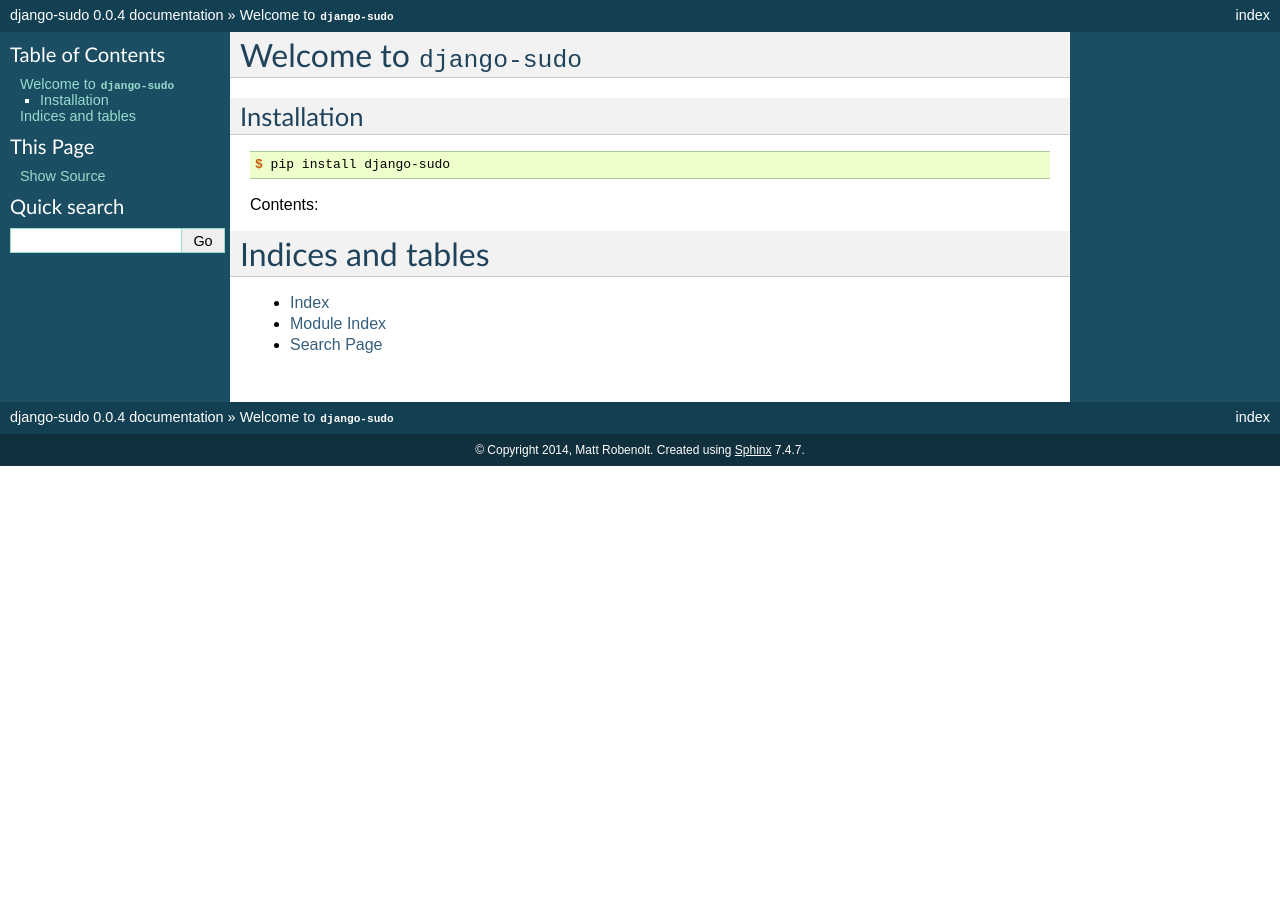
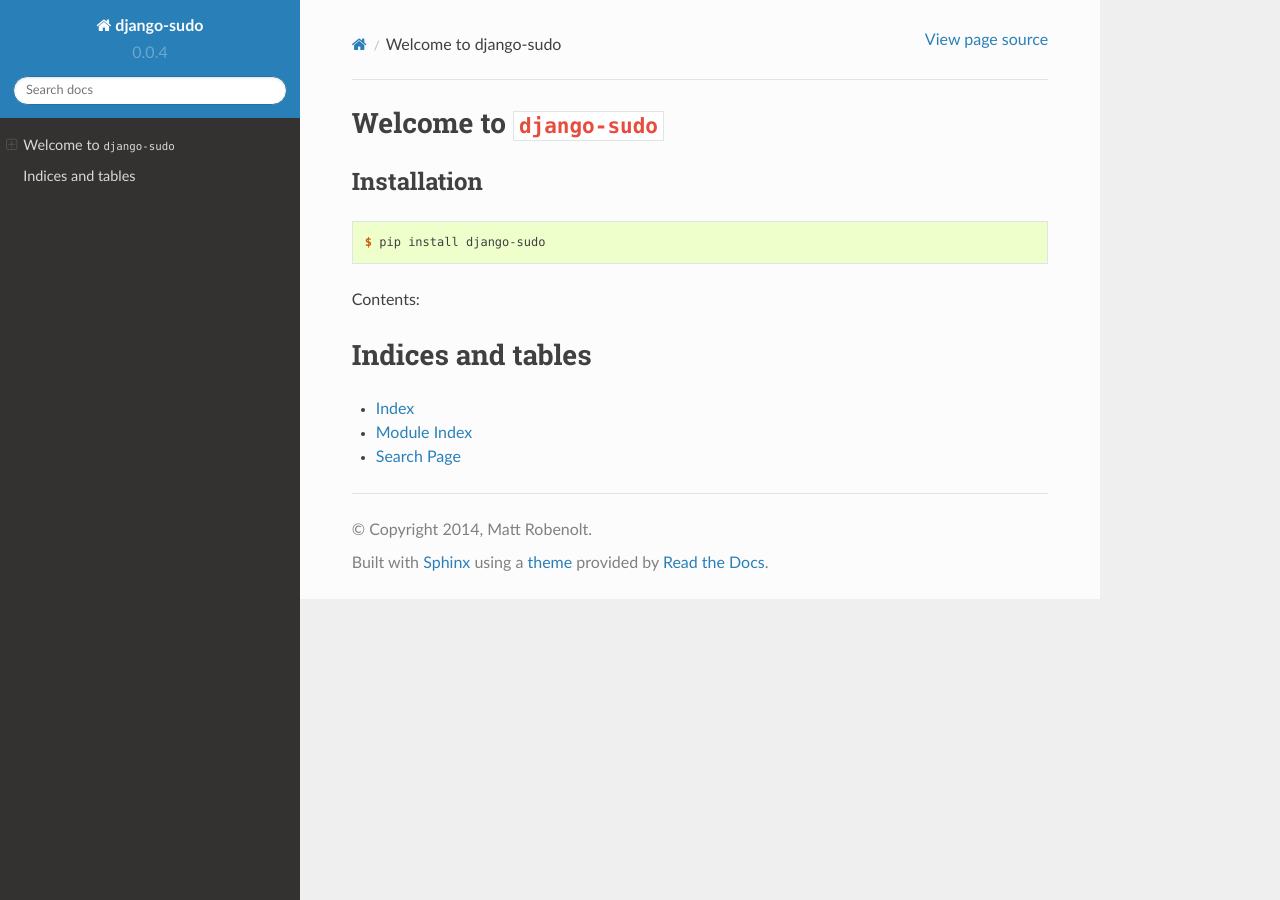
Before and after one commit to mattrobenolt/django-sudo, a Sphinx documentation site: the page built from docs/index.rst, in a window 1280 px wide. Built offline with Sphinx 7.4.7 and the Read the Docs theme 2.0.0, drawn with Linux system fonts in a browser that asks for light colours.

Commit message:
Use rtd theme locally

```diff
--- a/dev-requirements.txt
+++ b/dev-requirements.txt
@@ -4,6 +4,7 @@
 pytest-cov
 pytest-django-lite
 sphinx
+sphinx_rtd_theme
 tox
 twine
 wheel
--- a/docs/conf.py
+++ b/docs/conf.py
@@ -100,6 +100,14 @@
 
 # Add any paths that contain custom themes here, relative to this directory.
 #html_theme_path = []
+
+# on_rtd is whether we are on readthedocs.org
+on_rtd = os.environ.get('READTHEDOCS', None) == 'True'
+
+if not on_rtd:  # only import and set the theme if we're building docs locally
+    import sphinx_rtd_theme
+    html_theme = 'sphinx_rtd_theme'
+    html_theme_path = [sphinx_rtd_theme.get_html_theme_path()]
 
 # The name for this set of Sphinx documents.  If None, it defaults to
 # "<project> v<release> documentation".
```
